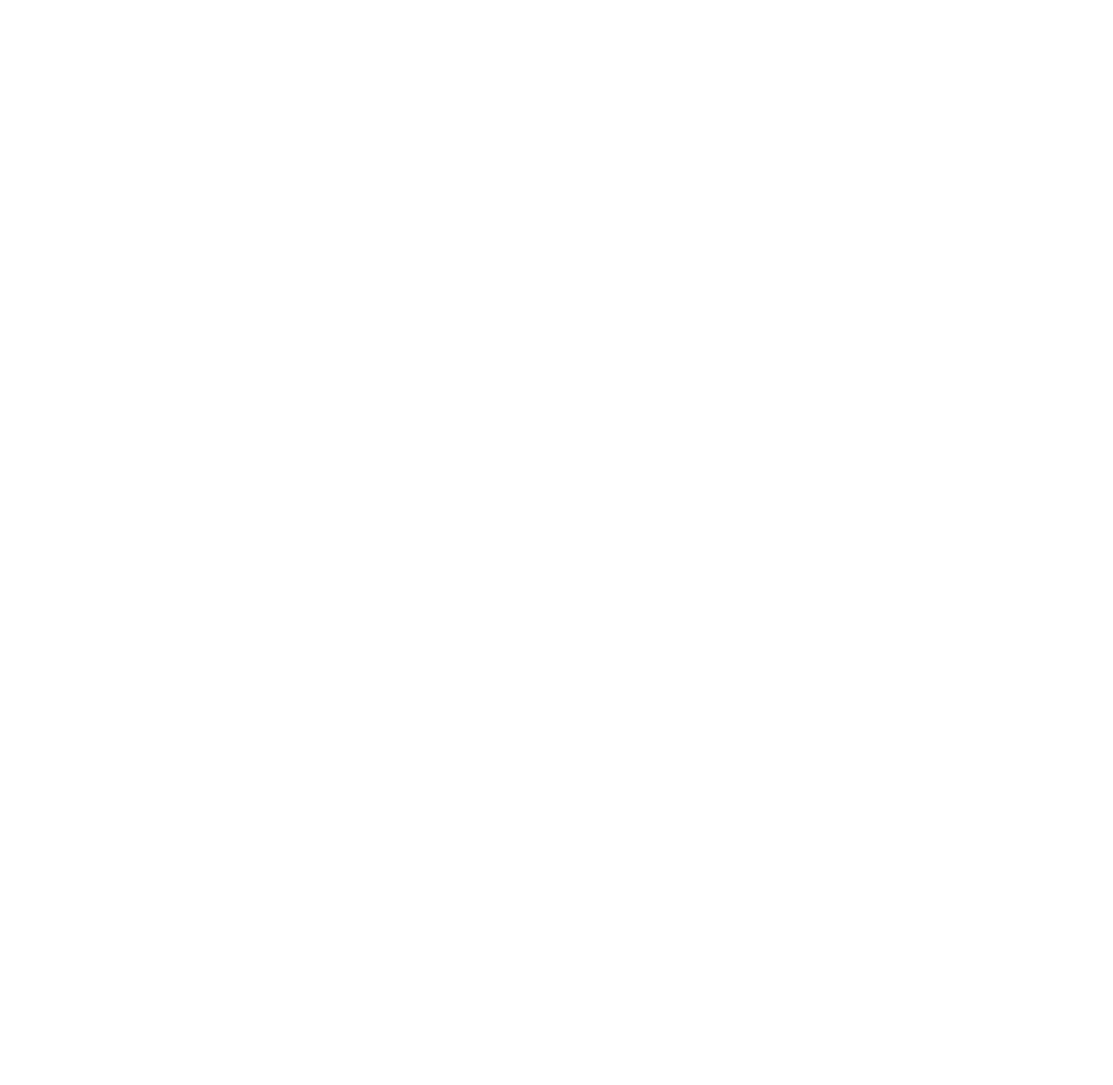
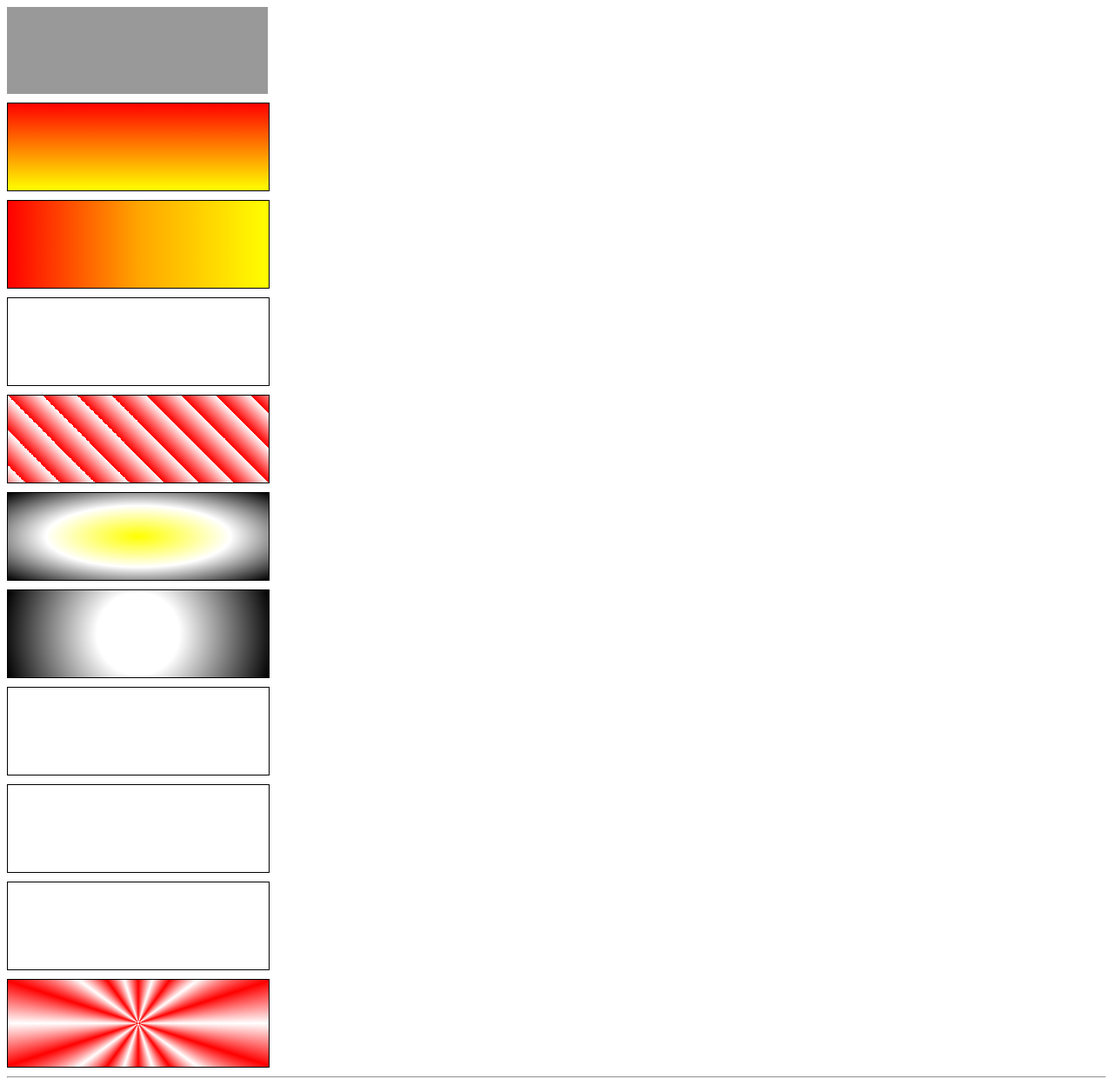
Before and after one commit to 010806-owo/10806wap, a plain HTML site: page 0310.html in a window 1280 px wide. Shown: the whole page at 87% size. Before the commit the page ends 800 px from the top, so only its background shows below. Drawn offline with Linux system fonts and the light colour scheme.

Commit message:
認識顏色跟動畫認識顏色跟動畫

```diff
--- a/0310.html
+++ b/0310.html
@@ -5,7 +5,7 @@
  <style>
      #d1{
 	      width:300px;
-		  heght:100px;
+		  height:100px;
 		  background-color:#999999;
 		}
 		/* css color
@@ -16,16 +16,81 @@
 		   5.hsl(色相0~360,彩度0~100%,亮度0~%)
 		     */
 
+		.grad{
+			width:300px;
+			height:100px;
+			margin:10px 0px;
+			border:1px solid black;
+		}
+	    #d2{
+			background:linear-gradient(red,yellow);
 
+		}
+		#d3{/* top right bottom left, or 0~360deg */
+			background: linear-gradient(90deg,red,orange,yellow);
 
+		}
+		#d4{
+			background:linear-gradient(90deg,red 30%,white 30%,biue 30%);
+		}
+		#d5{
+			background:repeating-linear-gradient(45deg,red 45%,white 55%);
+		}
+		#r1{
+			background:radial-gradient(yellow,white,black);
+		}
+		#r2{
+			background: radial-gradient(circle,white 30%,black);
+		}
+		#r3{
+			background: repeating-linear-gradient(circle,gray 30%,white 35%,gray 40%);
+		}
+		#c1{
+			background: conic-gradient(from 60deg,red,green,biue,red)
+		}
+		#c2{
+			background: conic-gradient(red 10%,white 15%,biue,red 20%)
+		}
+		#c3{
+			background:repeating-conic-gradient(red 10%,white 15%,red 20%)
+		}
+		.anim{
+			width:300px;
+			height: 200px;
+			margin:10px 0px;
+		}
+		#a1{
+			background:repeating-linear-gradient(45deg,red 45%,white 55%);
+		}
+		@keyframes k1{
+			0% {background:repeating-linear-gradient(45deg,red 45%,white 55%,red 55%);}
+			50% {background:repeating-linear-gradient(45deg,white 45%,red 55%,white 55%);}
+			100% {background:repeating-linear-gradient(45deg,red 45%,white 55%,red 55%);}
 
+		}
 
 
  </style>
 
 
 </head>
+<body>
+	<div id="d1"></div>
+	<div id="d2" class="grad"></div>
+	<div id="d3" class="grad"></div>
+	<div id="d4" class="grad"></div>
+	<div id="d5" class="grad"></div>
+	<div id="r1" class="grad"></div>
+	<div id="r2" class="grad"></div>
+	<div id="r3" class="grad"></div>
+	<div id="c1" class="grad"></div>
+	<div id="c2" class="grad"></div>
+	<div id="c3" class="grad"></div>
+	<hr>
+	<div id="a1" class=".anim"></div>
 
+
+</body>
 
 
 
```
